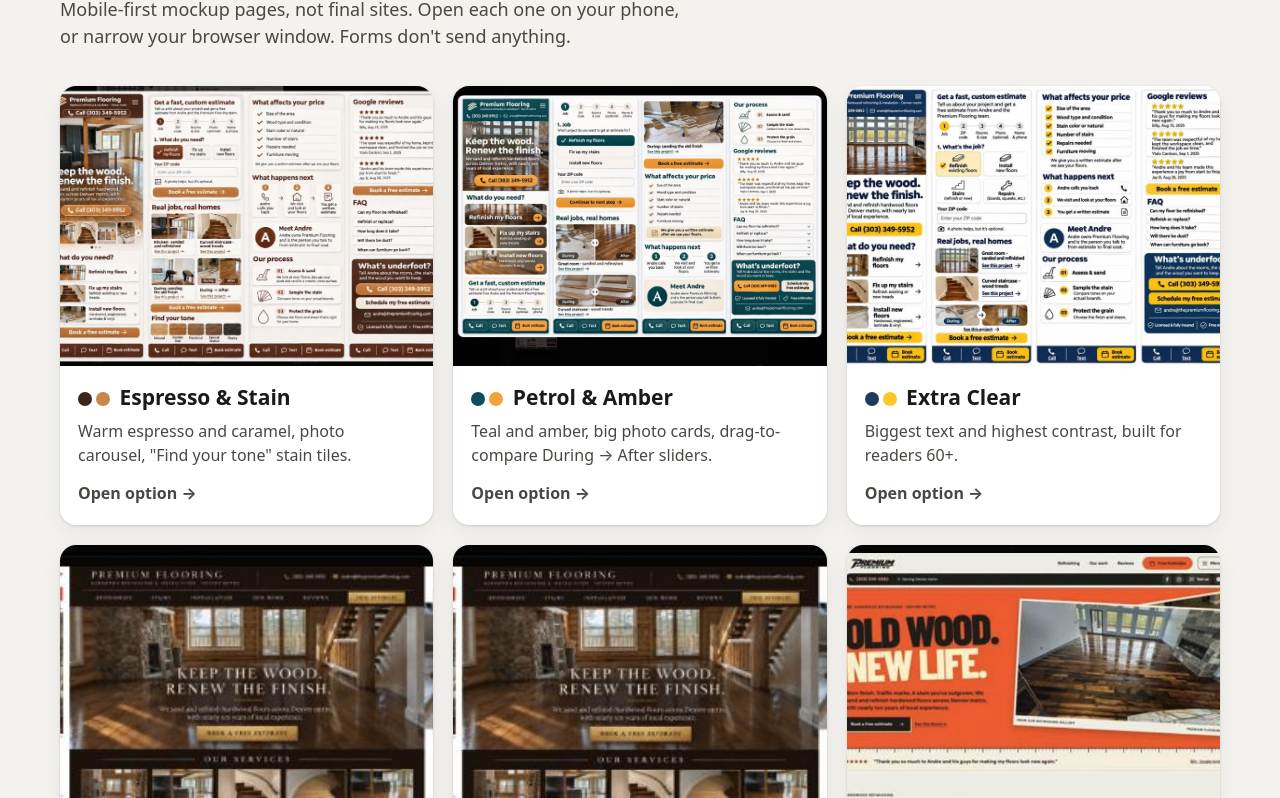
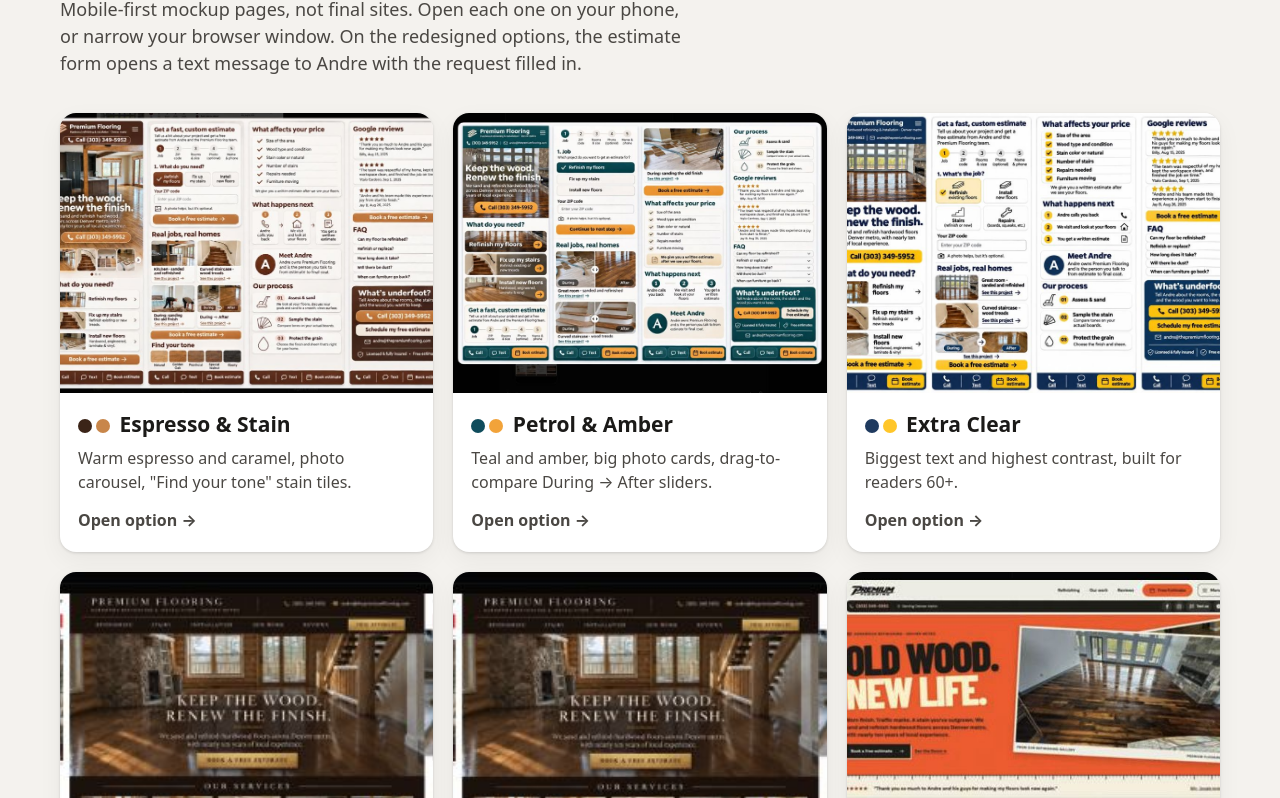
Before and after one commit to vmatheus3/premium-flooring-mockups, a plain HTML site: page index.html in a window 1280 px wide. Shown: the part 162-960 px from the top of the page. Drawn offline with Linux system fonts and the light colour scheme.

Commit message:
Hub: describe text-message estimate
Co-Authored-By: Claude Opus 5.5 <noreply@anthropic.com>

```diff
--- a/index.html
+++ b/index.html
@@ -28,7 +28,7 @@
 <header>
   <img src="shared/img/logo-dark.png" alt="Premium Flooring">
   <h1>Website mockups: 6 options</h1>
-  <p>Mobile-first mockup pages, not final sites. Open each one on your phone, or narrow your browser window. Forms don't send anything.</p>
+  <p>Mobile-first mockup pages, not final sites. Open each one on your phone, or narrow your browser window. On the redesigned options, the estimate form opens a text message to Andre with the request filled in.</p>
 </header>
 <main>
   <a class="card" href="espresso-stain/">
```
